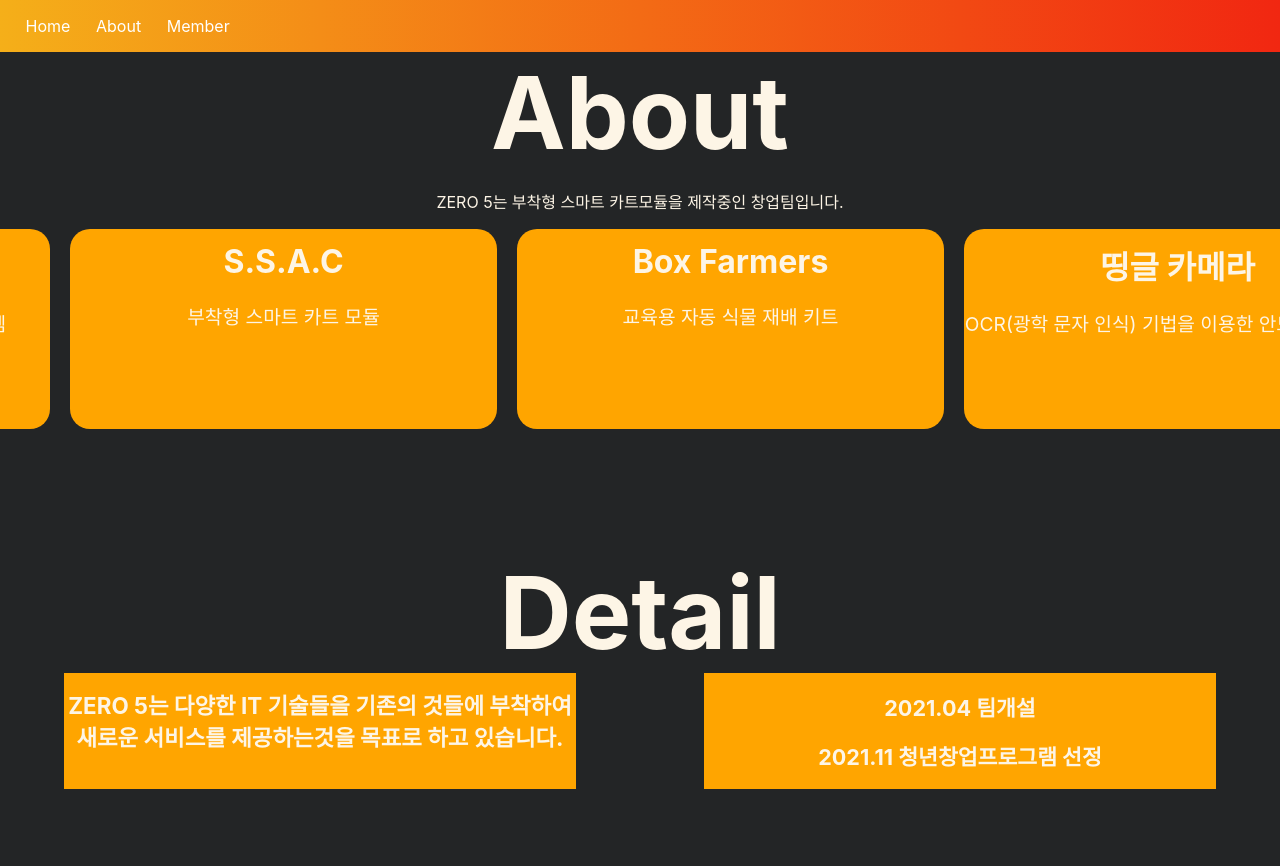
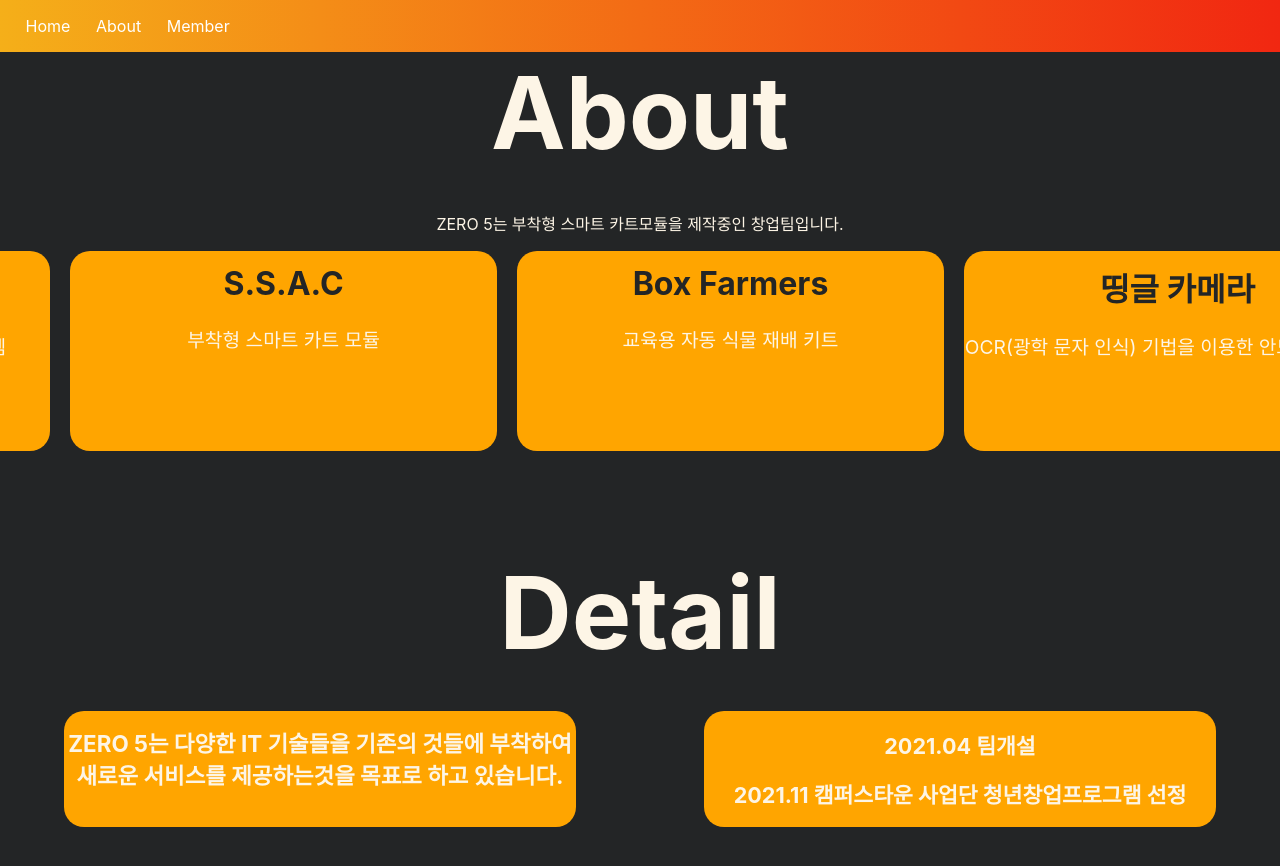
Before and after one commit to TylerKang-97/ZERO5, a React (Create React App) app: page /about in a window 1280 px wide. Shown: the top 866 px of the page. Built offline with nearby package versions, Linux system fonts and the light colour scheme; no server answers.

Commit message:
about 조정_1202

```diff
--- a/src/css/About.css
+++ b/src/css/About.css
@@ -8,8 +8,9 @@
 
 .about_h1 {
     margin-top: 0;
-    margin-bottom: 0;
+    margin-bottom: 3%;
     font-size: 100px;
+
 }
 
 .aboutInfo_background {
@@ -29,7 +30,9 @@
     width: 40%;
     margin-left: 5%;
     background: orange;
+    border-radius: 20px;
     font-size: 0.7rem;
+
 }
 
 .about_right_side {
@@ -37,6 +40,8 @@
     margin-left: 10%;
     font-size: 0.9rem;
     background: orange;
+    border-radius: 20px;
+
 }
 
 .about_carousel {
@@ -50,12 +55,14 @@
     font-size: 2.0rem;
     margin-top: 3%;
     margin-bottom: 5%;
+    color: #232526;
 }
 
 .about_carousel_p {
     font-size: 1.2rem;
     margin-top: 0;
     margin-bottom: 0;
+
 }
 
 .slick-slide {
--- a/src/info/AboutInfo.js
+++ b/src/info/AboutInfo.js
@@ -13,7 +13,7 @@ const AboutInfo = () => {
                 </div>
                 <div className="about_right_side">
                     <h2>2021.04 팀개설</h2>
-                    <h2>2021.11 청년창업프로그램 선정</h2>
+                    <h2>2021.11 캠퍼스타운 사업단 청년창업프로그램 선정</h2>
                 </div>
 
             </div>
--- a/src/info/Items.js
+++ b/src/info/Items.js
@@ -6,7 +6,7 @@ function Items() {
     return(
         <div className="gradation">
             <h1 className="info_h1">S.S.A.C</h1>
-            <p className="info_p">" Smart Service Attached to Cart! "</p>
+            <p className="info_p">" Smart Services Attached to Cart! "</p>
             <p className="info_p2">Made by ZERO 5</p>
         </div>
 
```
